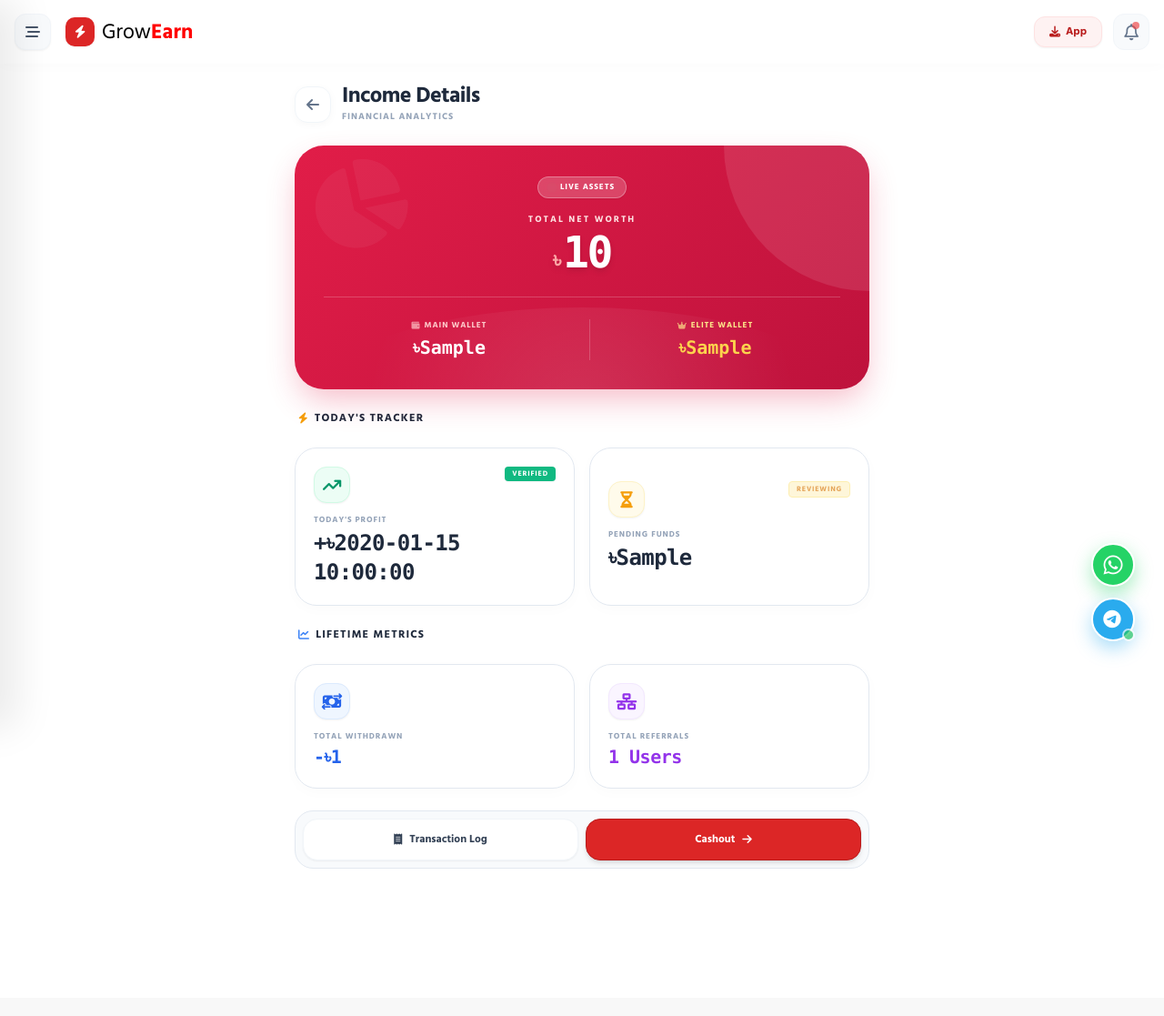
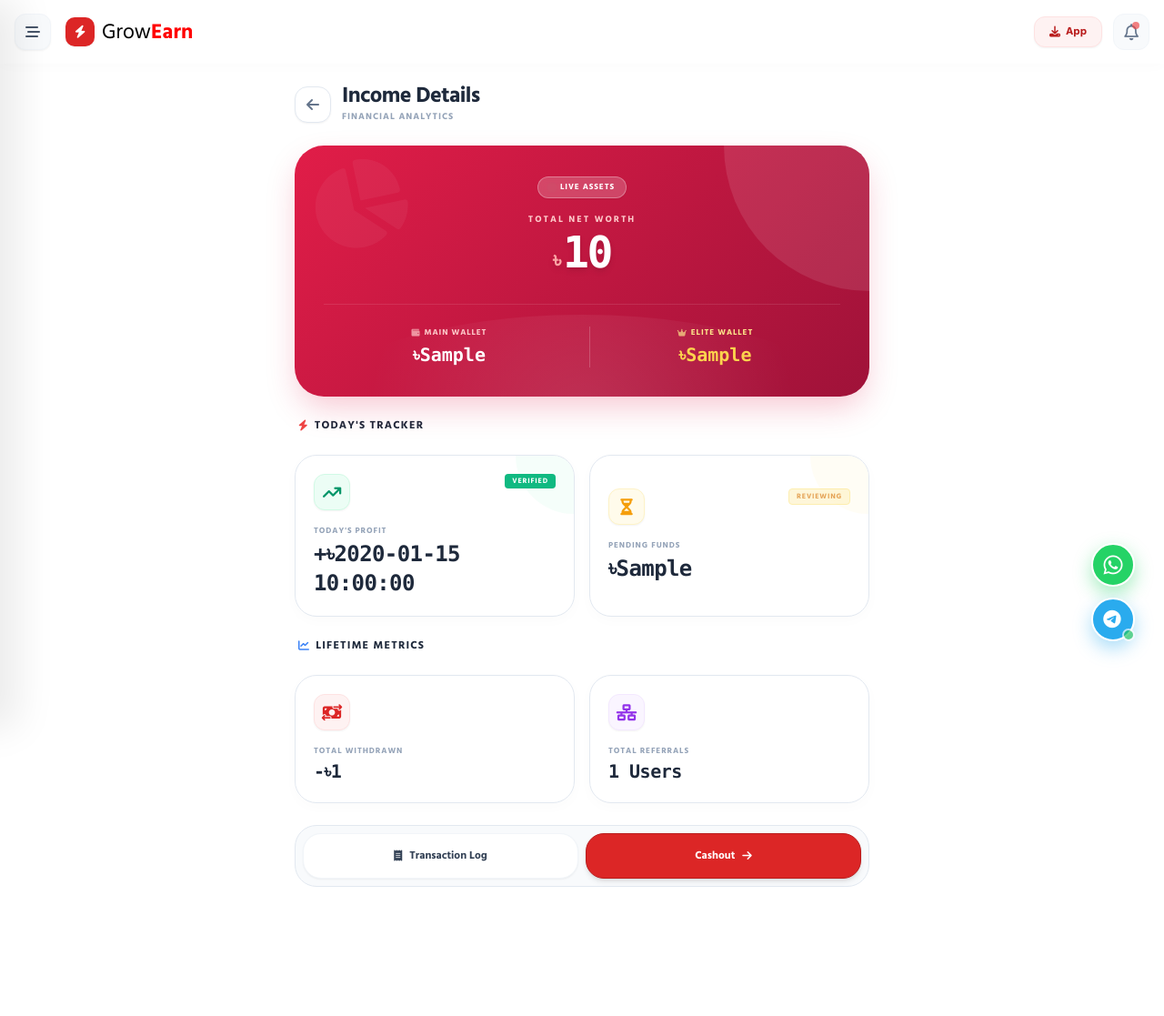
Before and after one commit to siamntosorif/Grow, a Flask app: template templates/income.html in a window 1280 px wide. Shown: the whole page at 91% size. Before the commit the page ends 955 px from the top, so only its background shows below. Run offline with Flask 3, Linux system fonts and the light colour scheme; the template is opened without the code that fills it: most values are stand-ins (such as "Sample title", 1, 10 or a date in 2020); data that the repository does not hold is empty; some libraries are stand-ins or nearby versions.

Commit message:
Update income.html

```diff
--- a/templates/income.html
+++ b/templates/income.html
@@ -3,13 +3,13 @@
 
 <style>
     /* Premium Entry Animations */
-    .fade-in-up { animation: fadeInUp 0.6s cubic-bezier(0.16, 1, 0.3, 1) forwards; opacity: 0; transform: translateY(20px); }
+    .fade-in-up { animation: fadeInUp 0.5s cubic-bezier(0.16, 1, 0.3, 1) forwards; opacity: 0; transform: translateY(15px); }
     @keyframes fadeInUp { to { opacity: 1; transform: translateY(0); } }
 
     /* Custom Gradient Card for Total Income */
     .hero-stat-card {
-        background: linear-gradient(135deg, #E11D48 0%, #BE123C 100%); /* Crimson to Rose-700 */
-        box-shadow: 0 15px 35px -5px rgba(225, 29, 72, 0.3);
+        background: linear-gradient(135deg, #E11D48 0%, #9F1239 100%); /* Crimson to Rose-800 */
+        box-shadow: 0 15px 35px -5px rgba(225, 29, 72, 0.25);
         position: relative;
         overflow: hidden;
         border-radius: 32px;
@@ -36,10 +36,12 @@
         flex-direction: column;
         justify-content: center;
         box-shadow: 0 4px 15px rgba(0, 0, 0, 0.02);
+        position: relative;
+        overflow: hidden;
     }
     .stat-box:hover {
         transform: translateY(-4px);
-        box-shadow: 0 10px 25px rgba(225, 29, 72, 0.05);
+        box-shadow: 0 10px 25px rgba(225, 29, 72, 0.08);
         border-color: #FECDD3; /* Red-200 */
     }
 </style>
@@ -50,7 +52,7 @@
          1. PAGE HEADER
     ========================================== -->
     <div class="flex items-center gap-3 mb-6 pt-2">
-        <a href="/dashboard" class="h-10 w-10 bg-white rounded-[14px] flex items-center justify-center text-slate-500 shadow-[0_2px_10px_rgba(0,0,0,0.03)] border border-slate-100 hover:text-red-600 hover:bg-red-50 transition-all active:scale-95">
+        <a href="/dashboard" class="h-10 w-10 bg-white rounded-[14px] flex items-center justify-center text-slate-500 shadow-sm border border-slate-200 hover:text-red-600 hover:bg-red-50 transition-all active:scale-95">
             <i class="fa-solid fa-arrow-left"></i>
         </a>
         <div>
@@ -66,20 +68,20 @@
         <!-- Decor Elements -->
         <div class="absolute top-0 right-0 w-40 h-40 bg-white opacity-10 rounded-bl-full pointer-events-none"></div>
         <div class="chart-wave"></div>
-        <i class="fa-solid fa-chart-pie absolute left-4 top-4 text-8xl opacity-[0.05] transform -rotate-12"></i>
+        <i class="fa-solid fa-chart-pie absolute left-4 top-4 text-8xl opacity-[0.05] transform -rotate-12 pointer-events-none"></i>
 
         <div class="relative z-10">
             <div class="inline-flex items-center gap-1.5 bg-white/20 text-white px-3 py-1 rounded-full text-[9px] font-black uppercase tracking-widest border border-white/30 mb-4 backdrop-blur-sm shadow-sm">
                 <span class="h-1.5 w-1.5 bg-green-400 rounded-full animate-ping"></span> Live Assets
             </div>
 
-            <p class="text-[10px] text-red-100 font-bold uppercase tracking-[0.2em] mb-1">Total Net Worth</p>
-            <h1 class="text-5xl font-black font-mono tracking-tighter mb-6 drop-shadow-md">
+            <p class="text-[10px] text-red-200 font-bold uppercase tracking-[0.2em] mb-1">Total Net Worth</p>
+            <h1 class="text-5xl font-black font-mono tracking-tighter mb-8 drop-shadow-md">
                 <span class="text-2xl text-red-300 font-bold mr-1">৳</span>{{ main_bal + vip_bal }}
             </h1>
 
             <!-- Quick Balances Split -->
-            <div class="grid grid-cols-2 gap-4 divide-x divide-white/20 border-t border-white/20 pt-6">
+            <div class="grid grid-cols-2 gap-4 divide-x divide-white/20 border-t border-white/10 pt-6">
                 <div>
                     <p class="text-[9px] text-red-200 font-black uppercase tracking-widest mb-1 flex items-center justify-center gap-1">
                         <i class="fa-solid fa-wallet opacity-70"></i> Main Wallet
@@ -99,20 +101,22 @@
     <!-- ==========================================
          3. TODAY'S PERFORMANCE (Live Tracker)
     ========================================== -->
-    <h3 class="font-bold text-slate-800 text-xs mt-8 mb-4 flex items-center gap-1.5 px-1 uppercase tracking-widest">
-        <i class="fa-solid fa-bolt text-amber-500"></i> Today's Tracker
+    <h3 class="font-black text-slate-800 text-xs mt-8 mb-4 flex items-center gap-1.5 px-1 uppercase tracking-widest">
+        <i class="fa-solid fa-bolt text-red-500"></i> Today's Tracker
     </h3>
 
     <div class="grid grid-cols-2 gap-4">
         <!-- Approved Earnings -->
         <div class="stat-box group border-b-4 border-b-emerald-500">
-            <div class="flex items-start justify-between mb-3">
-                <div class="h-10 w-10 bg-emerald-50 text-emerald-600 rounded-[14px] flex items-center justify-center text-lg group-hover:scale-110 transition shadow-sm border border-emerald-100">
+            <div class="absolute right-0 top-0 w-16 h-16 bg-emerald-50 rounded-bl-full opacity-50 group-hover:scale-110 transition duration-300"></div>
+
+            <div class="flex items-start justify-between mb-4 relative z-10">
+                <div class="h-10 w-10 bg-emerald-50 text-emerald-600 rounded-xl flex items-center justify-center text-lg group-hover:bg-emerald-500 group-hover:text-white transition shadow-sm border border-emerald-100">
                     <i class="fa-solid fa-arrow-trend-up"></i>
                 </div>
                 <span class="bg-emerald-500 text-white text-[8px] font-black uppercase tracking-widest px-2 py-0.5 rounded shadow-sm">Verified</span>
             </div>
-            <div>
+            <div class="relative z-10">
                 <p class="text-[9px] font-black text-slate-400 uppercase tracking-widest mb-0.5">Today's Profit</p>
                 <h3 class="text-2xl font-black text-slate-800 font-mono tracking-tight">+৳{{ today_income }}</h3>
             </div>
@@ -120,13 +124,15 @@
 
         <!-- Pending Review -->
         <div class="stat-box group border-b-4 border-b-amber-500">
-            <div class="flex items-start justify-between mb-3">
-                <div class="h-10 w-10 bg-amber-50 text-amber-500 rounded-[14px] flex items-center justify-center text-lg group-hover:scale-110 transition shadow-sm border border-amber-100">
+            <div class="absolute right-0 top-0 w-16 h-16 bg-amber-50 rounded-bl-full opacity-50 group-hover:scale-110 transition duration-300"></div>
+
+            <div class="flex items-start justify-between mb-4 relative z-10">
+                <div class="h-10 w-10 bg-amber-50 text-amber-500 rounded-xl flex items-center justify-center text-lg group-hover:bg-amber-500 group-hover:text-white transition shadow-sm border border-amber-100">
                     <i class="fa-solid fa-hourglass-half"></i>
                 </div>
                 <span class="bg-amber-100 text-amber-600 text-[8px] font-black uppercase tracking-widest px-2 py-0.5 rounded border border-amber-200 animate-pulse">Reviewing</span>
             </div>
-            <div>
+            <div class="relative z-10">
                 <p class="text-[9px] font-black text-slate-400 uppercase tracking-widest mb-0.5">Pending Funds</p>
                 <h3 class="text-2xl font-black text-slate-800 font-mono tracking-tight">৳{{ pending_income }}</h3>
             </div>
@@ -136,34 +142,34 @@
     <!-- ==========================================
          4. LIFETIME METRICS
     ========================================== -->
-    <h3 class="font-bold text-slate-800 text-xs mt-8 mb-4 flex items-center gap-1.5 px-1 uppercase tracking-widest">
+    <h3 class="font-black text-slate-800 text-xs mt-8 mb-4 flex items-center gap-1.5 px-1 uppercase tracking-widest">
         <i class="fa-solid fa-chart-line text-blue-500"></i> Lifetime Metrics
     </h3>
 
     <div class="grid grid-cols-2 gap-4">
         <!-- Total Withdrawals -->
         <div class="stat-box group">
-            <div class="flex items-start justify-between mb-3">
-                <div class="h-10 w-10 bg-blue-50 text-blue-600 rounded-[14px] flex items-center justify-center text-lg group-hover:bg-blue-600 group-hover:text-white transition shadow-sm border border-blue-100">
+            <div class="flex items-start justify-between mb-4">
+                <div class="h-10 w-10 bg-red-50 text-red-600 rounded-xl flex items-center justify-center text-lg group-hover:bg-red-600 group-hover:text-white transition shadow-sm border border-red-100">
                     <i class="fa-solid fa-money-bill-transfer"></i>
                 </div>
             </div>
             <div>
                 <p class="text-[9px] font-black text-slate-400 uppercase tracking-widest mb-0.5">Total Withdrawn</p>
-                <h3 class="text-xl font-black text-blue-600 font-mono tracking-tight">-৳{{ total_withdraw }}</h3>
+                <h3 class="text-xl font-black text-slate-800 font-mono tracking-tight">-৳{{ total_withdraw }}</h3>
             </div>
         </div>
 
         <!-- Total Team -->
         <div class="stat-box group">
-            <div class="flex items-start justify-between mb-3">
-                <div class="h-10 w-10 bg-purple-50 text-purple-600 rounded-[14px] flex items-center justify-center text-lg group-hover:bg-purple-600 group-hover:text-white transition shadow-sm border border-purple-100">
+            <div class="flex items-start justify-between mb-4">
+                <div class="h-10 w-10 bg-purple-50 text-purple-600 rounded-xl flex items-center justify-center text-lg group-hover:bg-purple-600 group-hover:text-white transition shadow-sm border border-purple-100">
                     <i class="fa-solid fa-network-wired"></i>
                 </div>
             </div>
             <div>
                 <p class="text-[9px] font-black text-slate-400 uppercase tracking-widest mb-0.5">Total Referrals</p>
-                <h3 class="text-xl font-black text-purple-600 font-mono tracking-tight">{{ ref_count }} Users</h3>
+                <h3 class="text-xl font-black text-slate-800 font-mono tracking-tight">{{ ref_count }} Users</h3>
             </div>
         </div>
     </div>
@@ -171,11 +177,11 @@
     <!-- ==========================================
          5. QUICK ACTION BUTTONS
     ========================================== -->
-    <div class="bg-slate-50 p-2 rounded-[20px] border border-slate-200 mt-8 flex gap-2">
-        <a href="/history" class="flex-1 bg-white text-slate-700 py-3.5 rounded-[16px] text-xs font-bold text-center shadow-sm hover:text-red-600 hover:border-red-200 border border-slate-100 transition flex items-center justify-center gap-2">
+    <div class="bg-slate-50 p-2 rounded-[24px] border border-slate-200 mt-6 flex gap-2">
+        <a href="/history" class="flex-1 bg-white text-slate-700 py-4 rounded-[20px] text-xs font-bold text-center shadow-sm hover:text-red-600 hover:border-red-200 border border-slate-100 transition flex items-center justify-center gap-2">
             <i class="fa-solid fa-receipt"></i> Transaction Log
         </a>
-        <a href="/withdraw" class="flex-1 bg-red-600 text-white py-3.5 rounded-[16px] text-xs font-bold text-center shadow-md hover:bg-red-700 active:scale-95 transition flex items-center justify-center gap-2 border border-red-700">
+        <a href="/withdraw" class="flex-1 bg-red-600 text-white py-4 rounded-[20px] text-xs font-bold text-center shadow-md hover:bg-red-700 active:scale-95 transition flex items-center justify-center gap-2 border border-red-700">
             Cashout <i class="fa-solid fa-arrow-right"></i>
         </a>
     </div>
```
